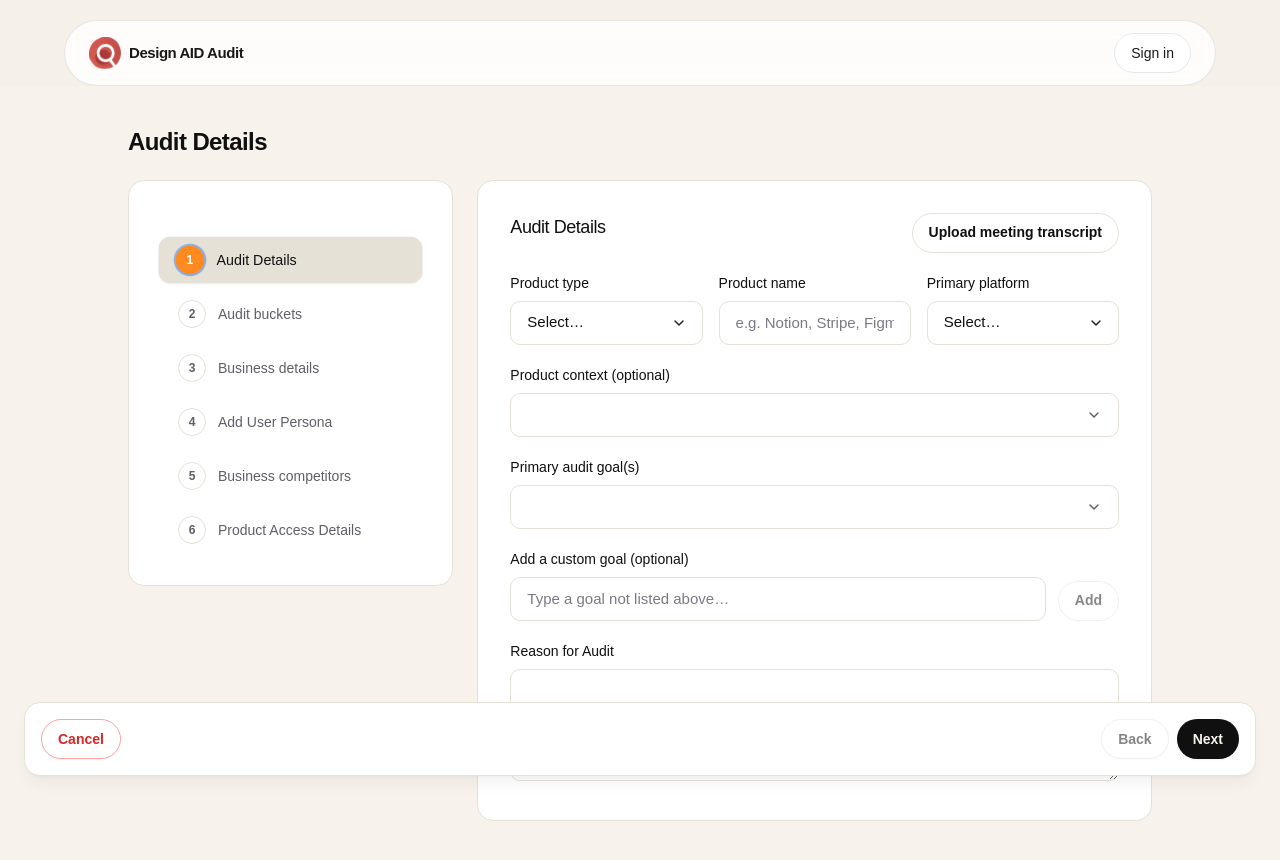
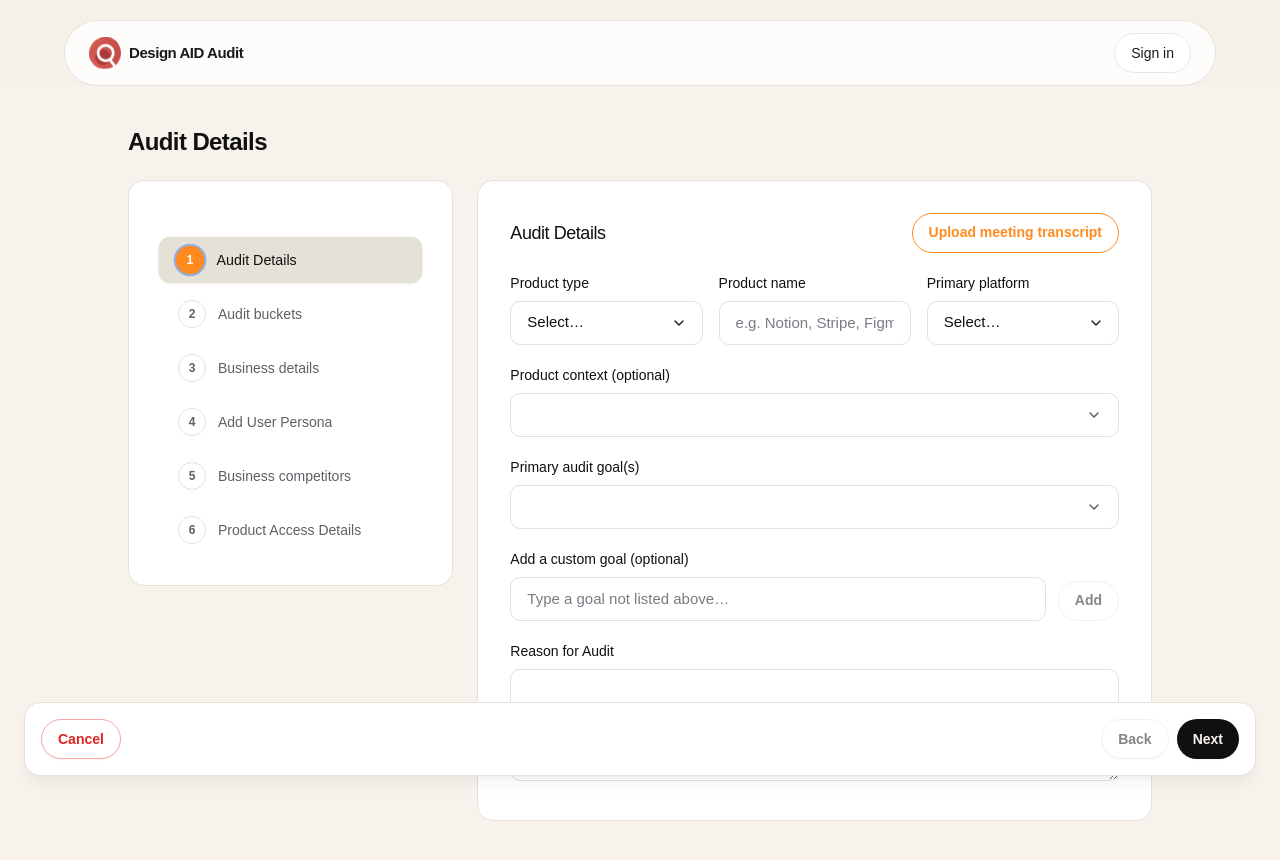
Before and after one commit to StudiovitaminD/ux-audit-tool, a Next.js app: page /audit in a window 1280 px wide. Shown: the top 860 px of the page. Built offline with nearby package versions, Linux system fonts and the light colour scheme.

Commit message:
Force orange outline button styling

```diff
--- a/src/components/audit/audit-form.tsx
+++ b/src/components/audit/audit-form.tsx
@@ -315,7 +315,7 @@ const accessModeOptions: AuditSelectOption[] = [
 ];
 
 const orangeFileInputClassName =
-  "block w-full text-sm text-zinc-600 file:mr-4 file:rounded-full file:border file:border-[#ff8a1f] file:bg-white file:px-5 file:py-3 file:text-sm file:font-semibold file:text-[#ff8a1f] dark:text-zinc-300 dark:file:bg-white dark:file:text-[#ff8a1f] dark:file:border-[#ff8a1f]";
+  "block w-full text-sm text-zinc-600 focus-visible:outline-none file:mr-4 file:rounded-full file:!border file:!border-[#ff8a1f] file:!bg-white file:px-5 file:py-3 file:text-sm file:font-semibold file:!text-[#ff8a1f] file:!shadow-none file:!ring-0 file:!outline-none dark:text-zinc-300 dark:file:!bg-white dark:file:!text-[#ff8a1f] dark:file:!border-[#ff8a1f] dark:file:!shadow-none dark:file:!ring-0 dark:file:!outline-none";
 
 function accessModeOptionsFor(
   type: AuditPayload["product"]["type"],
@@ -1506,12 +1506,12 @@ export function AuditForm() {
         {/* UPDATED: Step 1 always renders so the user can start immediately */}
         {activeStep === 1 ? (
           <Card className="p-5">
-            <CardHeader
-              title="Audit Details"
-              right={
-                <IntakeAssistant payload={payload} setPayload={setPayload} placement="header" />
-              }
-            />
+            <div className="mb-5 flex items-center justify-between gap-4">
+              <div>
+                <h2 className="font-display text-lg font-normal tracking-tight">Audit Details</h2>
+              </div>
+              <IntakeAssistant payload={payload} setPayload={setPayload} placement="header" />
+            </div>
             <div className="grid gap-4 lg:grid-cols-3">
               <Field label="Product type" error={showErrorsForStep ? validation.productType : undefined}>
                 <Select
--- a/src/components/audit/intake-assistant.tsx
+++ b/src/components/audit/intake-assistant.tsx
@@ -47,7 +47,7 @@ export function IntakeAssistant({
   const hasTranscript = transcript.trim().length > 0 || Boolean(fileName);
   const triggerLabel = hasTranscript ? "View meeting transcript" : "Upload meeting transcript";
   const triggerButtonClass =
-    "inline-flex items-center justify-center rounded-full border border-[#ff8a1f] bg-white px-5 py-3 text-sm font-semibold text-[#ff8a1f] dark:border-[#ff8a1f] dark:bg-white dark:text-[#ff8a1f]";
+    "inline-flex items-center justify-center rounded-full !border !border-[#ff8a1f] !bg-white px-5 py-3 text-sm font-semibold !text-[#ff8a1f] dark:!border-[#ff8a1f] dark:!bg-white dark:!text-[#ff8a1f]";
 
   const helperText = useMemo(
     () =>
@@ -106,8 +106,8 @@ export function IntakeAssistant({
             placement === "fixed"
               ? triggerButtonClass
               : placement === "header"
-                ? "inline-flex items-center justify-center rounded-full border border-[#ff8a1f] bg-white px-4 py-2 text-sm font-semibold text-[#ff8a1f] dark:border-[#ff8a1f] dark:bg-white dark:text-[#ff8a1f]"
-              : "inline-flex w-full max-w-sm items-center justify-center rounded-full border border-[#ff8a1f] bg-white px-5 py-3 text-sm font-semibold text-[#ff8a1f] dark:border-[#ff8a1f] dark:bg-white dark:text-[#ff8a1f] sm:w-auto"
+                ? "inline-flex items-center justify-center rounded-full !border !border-[#ff8a1f] !bg-white px-4 py-2 text-sm font-semibold !text-[#ff8a1f] dark:!border-[#ff8a1f] dark:!bg-white dark:!text-[#ff8a1f]"
+              : "inline-flex w-full max-w-sm items-center justify-center rounded-full !border !border-[#ff8a1f] !bg-white px-5 py-3 text-sm font-semibold !text-[#ff8a1f] dark:!border-[#ff8a1f] dark:!bg-white dark:!text-[#ff8a1f] sm:w-auto"
           }
           onClick={() => setOpen(true)}
           aria-label={triggerLabel}
@@ -143,7 +143,7 @@ export function IntakeAssistant({
               <div className="text-xs text-white/75">{helperText}</div>
 
               <div className="flex flex-wrap items-center gap-3">
-                <label className="inline-flex cursor-pointer items-center gap-2 rounded-full border border-[#ff8a1f] bg-white px-5 py-3 text-sm font-semibold text-[#ff8a1f] dark:border-[#ff8a1f] dark:bg-white dark:text-[#ff8a1f]">
+                <label className="inline-flex cursor-pointer items-center gap-2 rounded-full !border !border-[#ff8a1f] !bg-white px-5 py-3 text-sm font-semibold !text-[#ff8a1f] dark:!border-[#ff8a1f] dark:!bg-white dark:!text-[#ff8a1f]">
                   <input
                     type="file"
                     accept=".txt,.md,text/plain"
```
